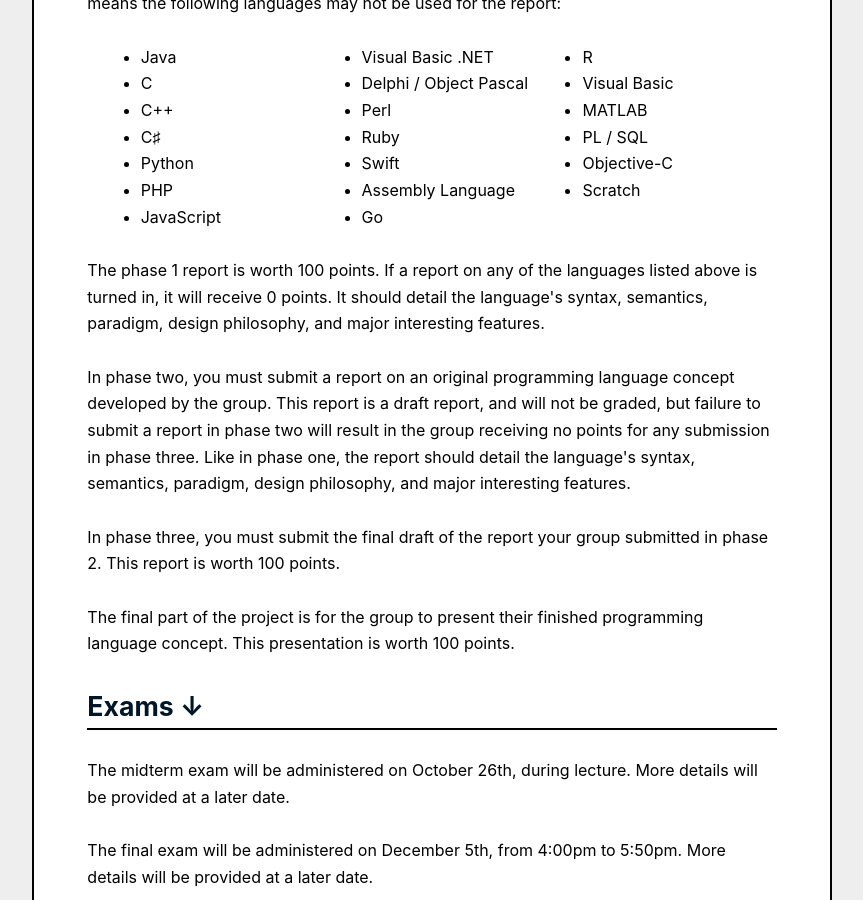
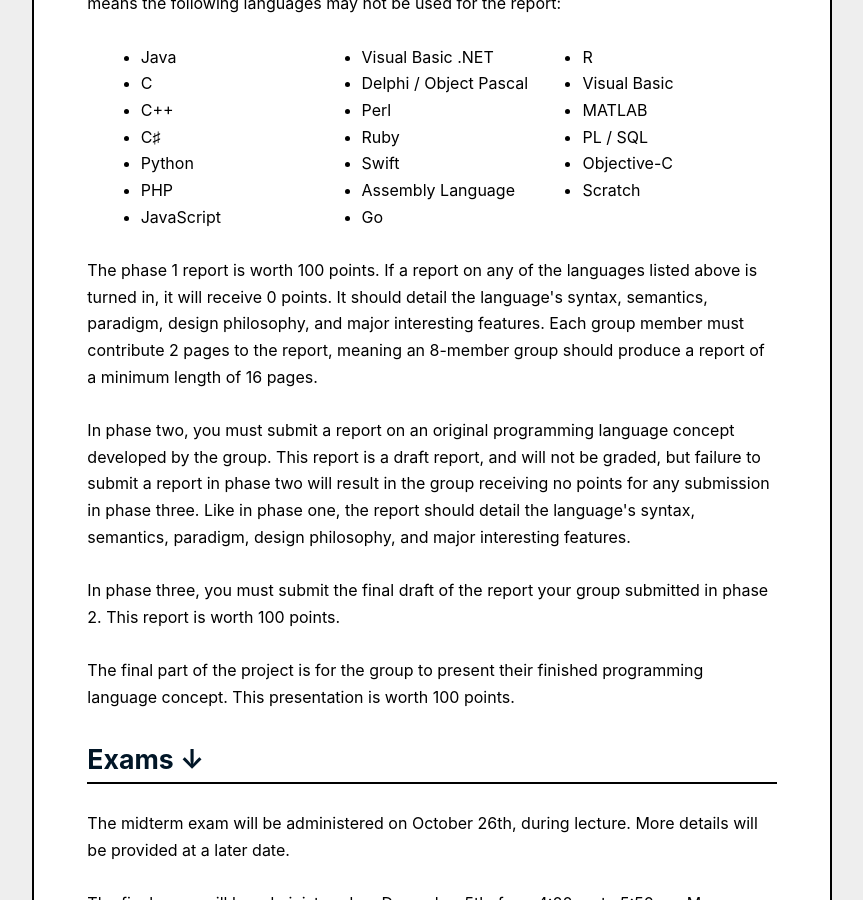
Before and after one commit to alilleybrinker/programming-languages-course, a Jekyll site: the page built from index.html, in a window 1280 px wide and 900 px high, scrolled down 5745 px. Shown: the whole window, without its empty margins (208-1071 px from the left). Built offline with Jekyll 4.4.1, drawn with Linux system fonts in a browser that asks for light colours; nearby versions of some CDN libraries.

Commit message:
added report info

```diff
--- a/_includes/project.html
+++ b/_includes/project.html
@@ -26,7 +26,7 @@
             <li>Objective-C</li>
             <li>Scratch</li>
         </ul>
-        <p>The phase 1 report is worth 100 points. If a report on any of the languages listed above is turned in, it will receive 0 points. It should detail the language's syntax, semantics, paradigm, design philosophy, and major interesting features.</p>
+        <p>The phase 1 report is worth 100 points. If a report on any of the languages listed above is turned in, it will receive 0 points. It should detail the language's syntax, semantics, paradigm, design philosophy, and major interesting features. Each group member must contribute 2 pages to the report, meaning an 8-member group should produce a report of a minimum length of 16 pages.</p>
         <p>In phase two, you must submit a report on an original programming language concept developed by the group. This report is a draft report, and will not be graded, but failure to submit a report in phase two will result in the group receiving no points for any submission in phase three. Like in phase one, the report should detail the language's syntax, semantics, paradigm, design philosophy, and major interesting features.</p>
         <p>In phase three, you must submit the final draft of the report your group submitted in phase 2. This report is worth 100 points.</p>
         <p>The final part of the project is for the group to present their finished programming language concept. This presentation is worth 100 points.</p>
```
